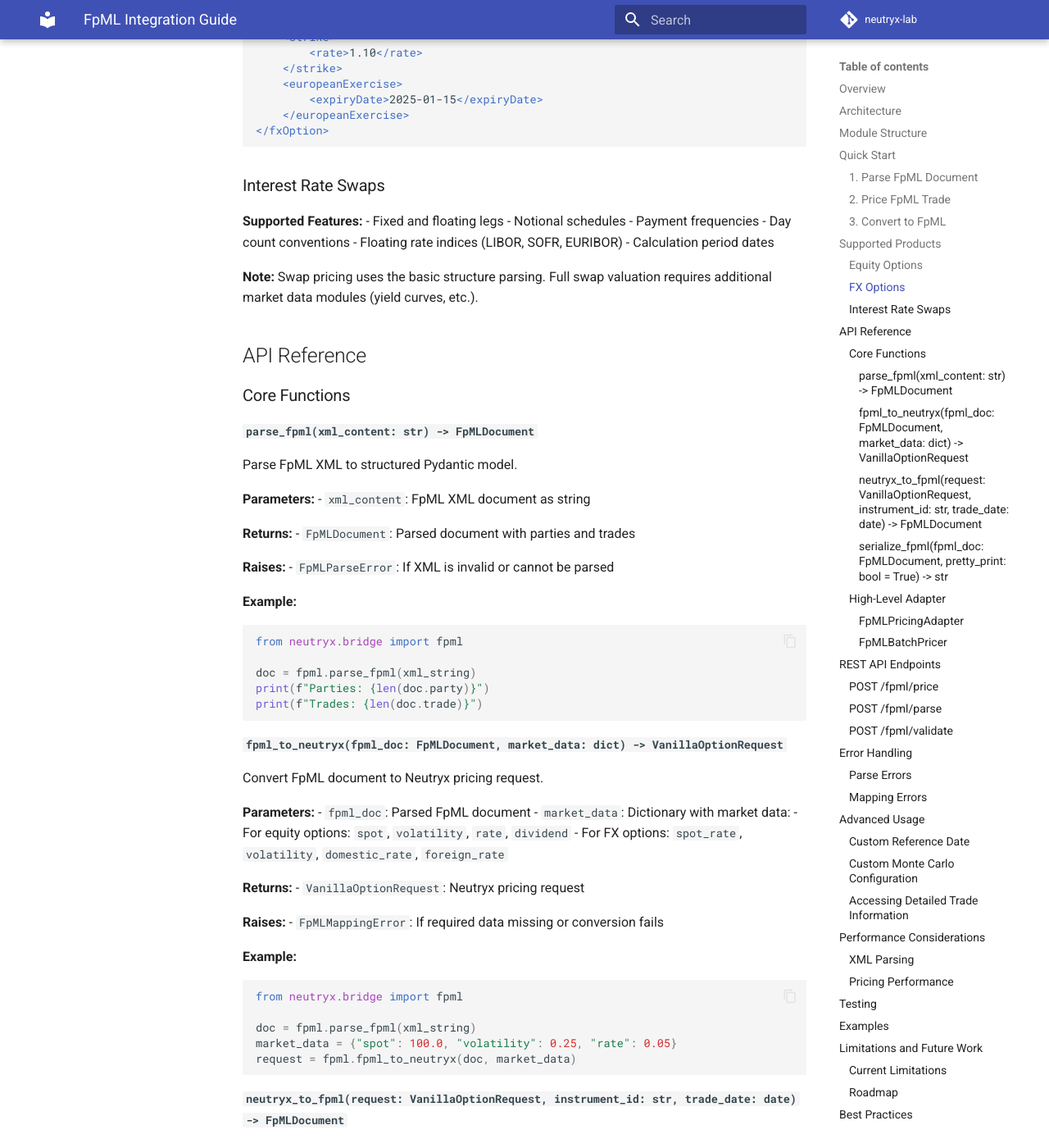
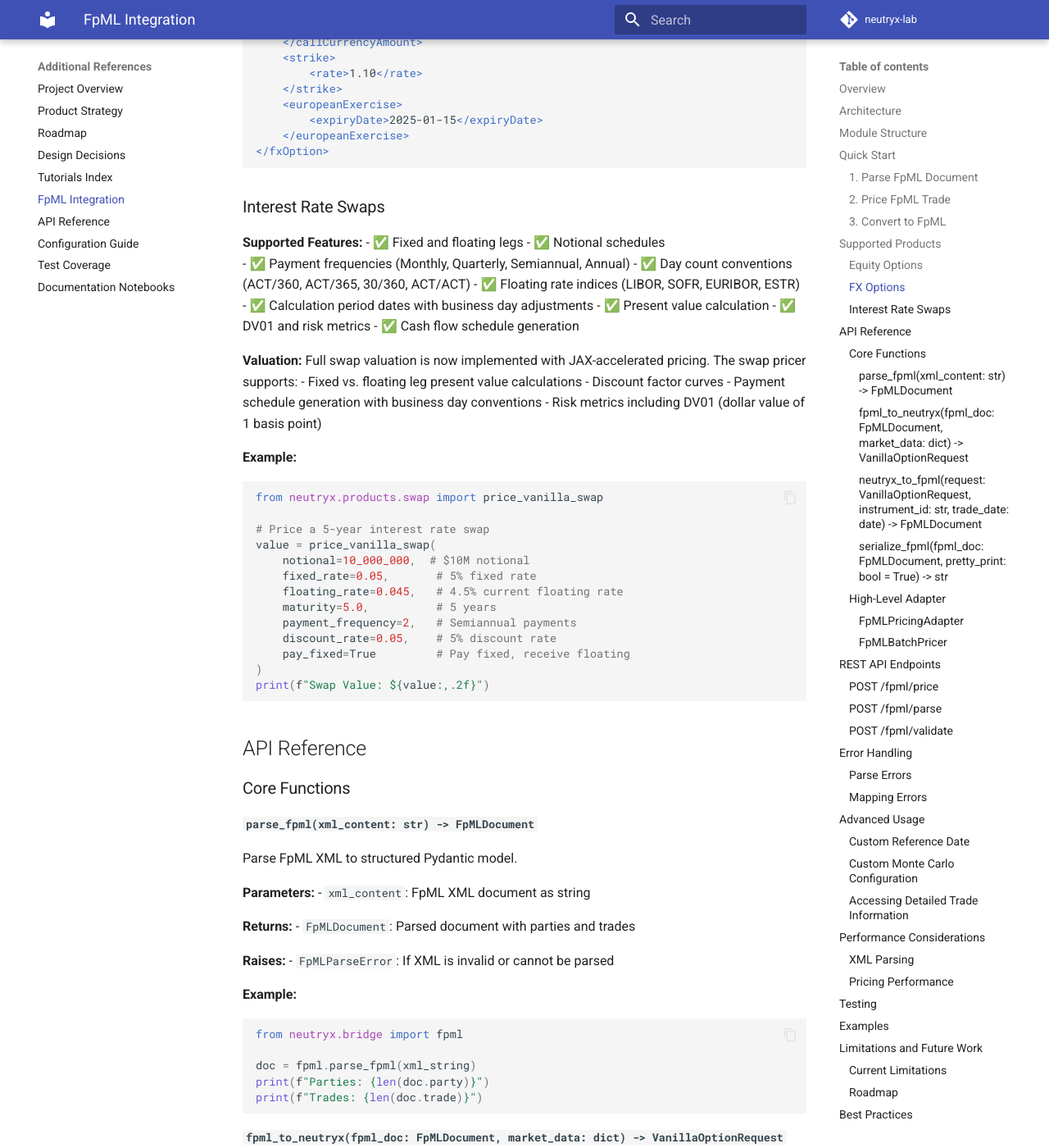
Before and after one commit to neutryx-lab/neutryx-core, an MkDocs documentation site: the page built from docs/fpml_integration.md, in a window 1280 px wide and 1400 px high, scrolled down 3578 px. Shown: the whole window at 82% size. Built offline with MkDocs 1.6.1 and Material for MkDocs 9.7.7, drawn with Linux system fonts in a browser that asks for light colours; comment, search, counter and statistics services are not loaded; some of the changed text lies outside the part shown.

Commit message:
fix: restore legacy imports and mkdocs build

````diff
--- a/docs/fpml_integration.md
+++ b/docs/fpml_integration.md
@@ -1,6 +1,6 @@
 # FpML Integration Guide
 
-Neutryx provides comprehensive support for FpML (Financial products Markup Language), the industry-standard XML format for representing derivatives trades and market data.
+Neutryx provides comprehensive support for FpML (Financial products Markup Language), the industry-standard XML format for representing derivatives trades and market data. For a high-level introduction to the platform, refer to the [project README](https://github.com/neutryx-lab/neutryx-core/blob/main/README.md).
 
 ## Overview
 
@@ -186,14 +186,39 @@
 ### Interest Rate Swaps
 
 **Supported Features:**
-- Fixed and floating legs
-- Notional schedules
-- Payment frequencies
-- Day count conventions
-- Floating rate indices (LIBOR, SOFR, EURIBOR)
-- Calculation period dates
+- ✅ Fixed and floating legs
+- ✅ Notional schedules
+- ✅ Payment frequencies (Monthly, Quarterly, Semiannual, Annual)
+- ✅ Day count conventions (ACT/360, ACT/365, 30/360, ACT/ACT)
+- ✅ Floating rate indices (LIBOR, SOFR, EURIBOR, ESTR)
+- ✅ Calculation period dates with business day adjustments
+- ✅ Present value calculation
+- ✅ DV01 and risk metrics
+- ✅ Cash flow schedule generation
 
-**Note:** Swap pricing uses the basic structure parsing. Full swap valuation requires additional market data modules (yield curves, etc.).
+**Valuation:**
+Full swap valuation is now implemented with JAX-accelerated pricing. The swap pricer supports:
+- Fixed vs. floating leg present value calculations
+- Discount factor curves
+- Payment schedule generation with business day conventions
+- Risk metrics including DV01 (dollar value of 1 basis point)
+
+**Example:**
+```python
+from neutryx.products.swap import price_vanilla_swap
+
+# Price a 5-year interest rate swap
+value = price_vanilla_swap(
+    notional=10_000_000,  # $10M notional
+    fixed_rate=0.05,       # 5% fixed rate
+    floating_rate=0.045,   # 4.5% current floating rate
+    maturity=5.0,          # 5 years
+    payment_frequency=2,   # Semiannual payments
+    discount_rate=0.05,    # 5% discount rate
+    pay_fixed=True         # Pay fixed, receive floating
+)
+print(f"Swap Value: ${value:,.2f}")
+```
 
 ## API Reference
 
@@ -582,5 +607,5 @@
 
 - [FpML Official Website](https://www.fpml.org/)
 - [FpML 5.x Specification](https://www.fpml.org/spec/fpml-5-0-0/)
-- [Neutryx Core Documentation](../README.md)
+- [Neutryx Core Documentation](https://github.com/neutryx-lab/neutryx-core/blob/main/README.md)
 - [REST API Reference](api_reference.md)
--- a/mkdocs.yml
+++ b/mkdocs.yml
@@ -59,6 +59,7 @@
       - Roadmap: roadmap.md
       - Design Decisions: design_decisions.md
       - Tutorials Index: tutorials.md
+      - FpML Integration: fpml_integration.md
       - API Reference: api_reference.md
       - Configuration Guide: configuration.md
       - Test Coverage: test_coverage.md
````
Also changed, not shown: 5 other files.
